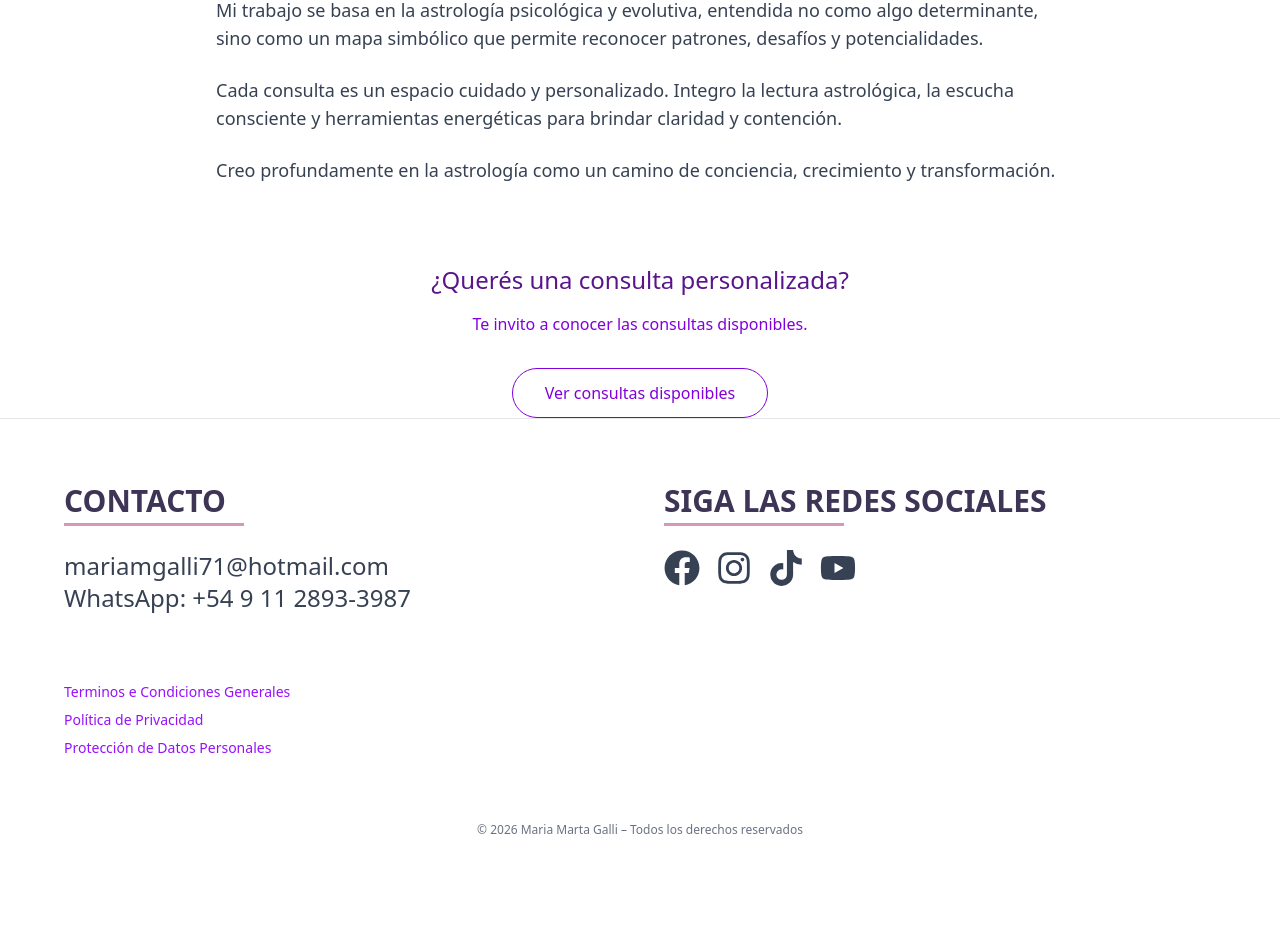
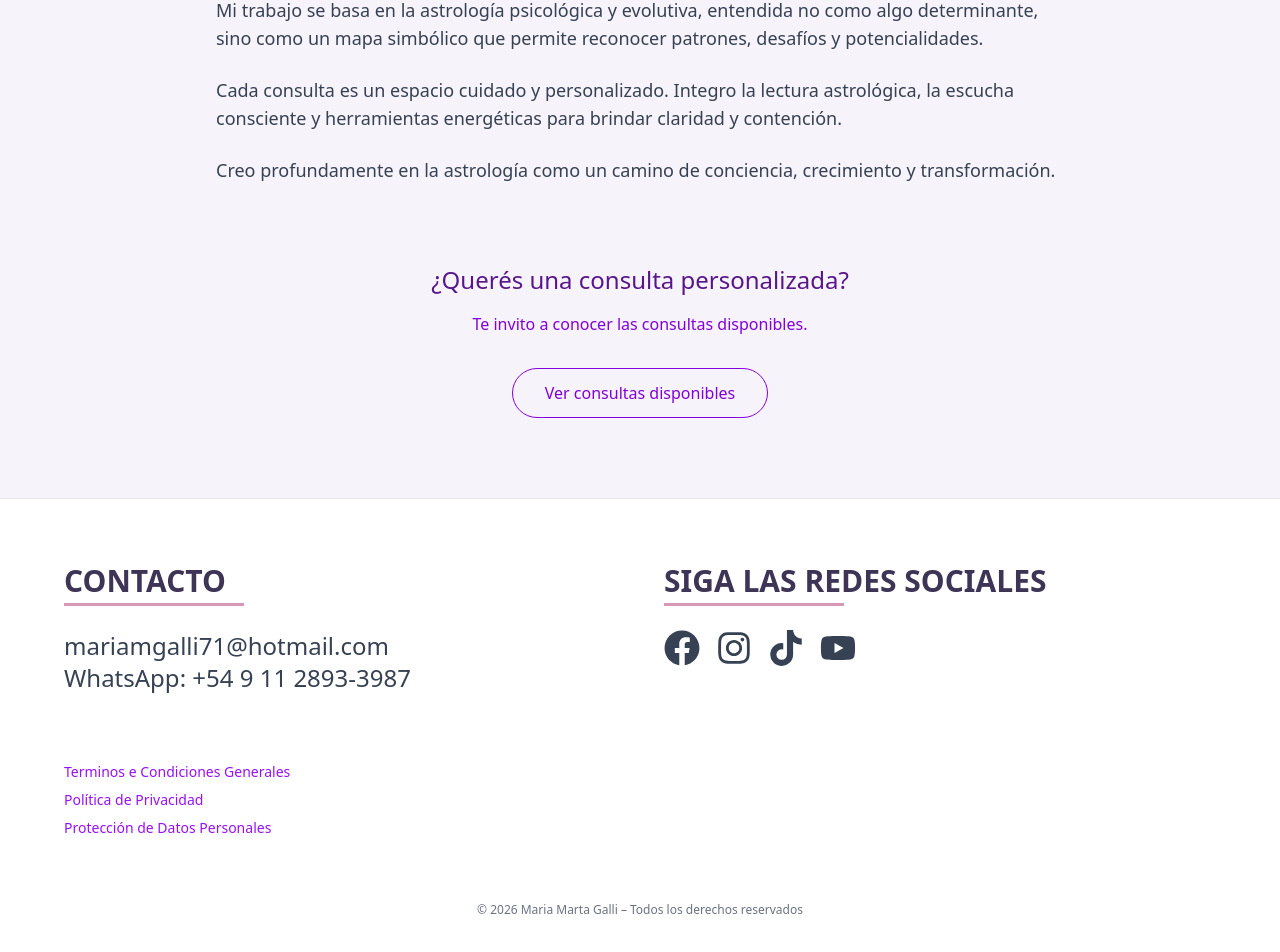
Before and after one commit to JuanPGalli/mmastrologia, a React (Vite) app in the folder client/: page /about in a window 1280 px wide. Shown: the part 608-1560 px from the top of the page. Before the commit the page ends 1510 px from the top, so only its background shows below. Built offline with nearby package versions, Linux system fonts and the light colour scheme.

Commit message:
style: add padding-bottom to CTA button

```diff
--- a/client/src/Views/About/About.jsx
+++ b/client/src/Views/About/About.jsx
@@ -2,7 +2,7 @@ import React from 'react';
 
 const About = () => {
   return (
-    <main className='pt-32'>
+    <main className='pt-32 bg-[#f7f3fb]'>
       {/* HERO */}
       <section className='max-w-5xl mx-auto px-6'>
         <div className='grid md:grid-cols-2 gap-12 items-center'>
@@ -59,7 +59,7 @@ const About = () => {
       </section>
 
       {/* CTA */}
-      <section className='mt-20 text-center'>
+      <section className='mt-20 pb-20 text-center'>
         <h2 className='text-2xl text-purple-900 mb-4'>¿Querés una consulta personalizada?</h2>
 
         <p className='text-purple-700 mb-8'>Te invito a conocer las consultas disponibles.</p>
```
Also changed, not shown: client/public/images/about.jpeg (added).
